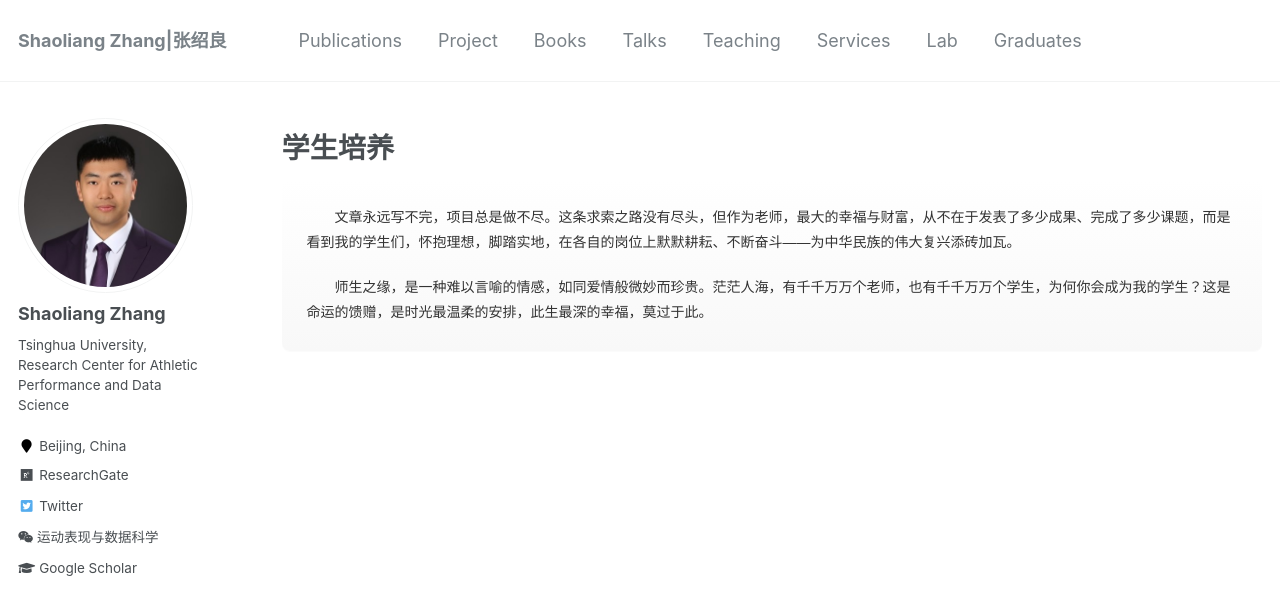
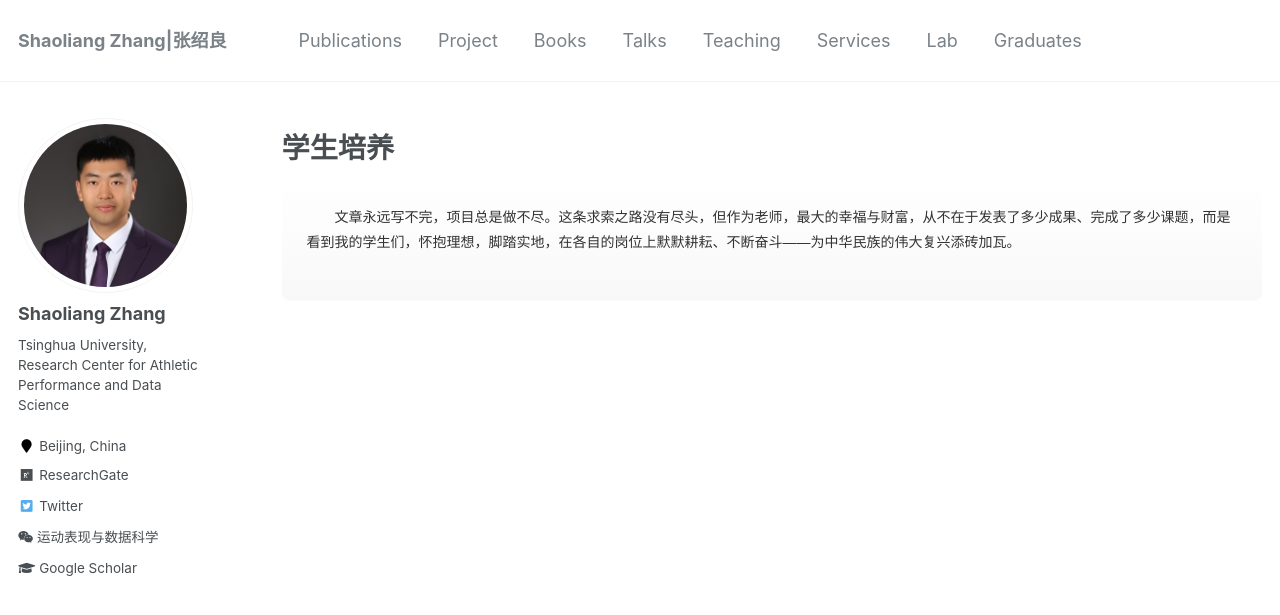
Before and after one commit to sportssuper/ZSL, a Jekyll site: the page built from _pages/graduates.md, in a window 1280 px wide and 994 px high. Shown: the top 615 px of the window. Built offline with Jekyll 4.4.1, drawn with Linux system fonts in a browser that asks for light colours; a script that is not in the unit is left out.

Commit message:
Update graduates.md

```diff
--- a/_pages/graduates.md
+++ b/_pages/graduates.md
@@ -11,7 +11,7 @@ author_profile: true
   <p style="margin: 0 0 20px 0; text-indent: 2em;">
     文章永远写不完，项目总是做不尽。这条求索之路没有尽头，但作为老师，最大的幸福与财富，从不在于发表了多少成果、完成了多少课题，而是看到我的学生们，怀抱理想，脚踏实地，在各自的岗位上默默耕耘、不断奋斗——为中华民族的伟大复兴添砖加瓦。
   </p>
-  <p style="margin: 0; text-indent: 2em;">
+<!--   <p style="margin: 0; text-indent: 2em;">
     师生之缘，是一种难以言喻的情感，如同爱情般微妙而珍贵。茫茫人海，有千千万万个老师，也有千千万万个学生，为何你会成为我的学生？这是命运的馈赠，是时光最温柔的安排，此生最深的幸福，莫过于此。
-  </p>
+  </p> -->
 </div>
```
